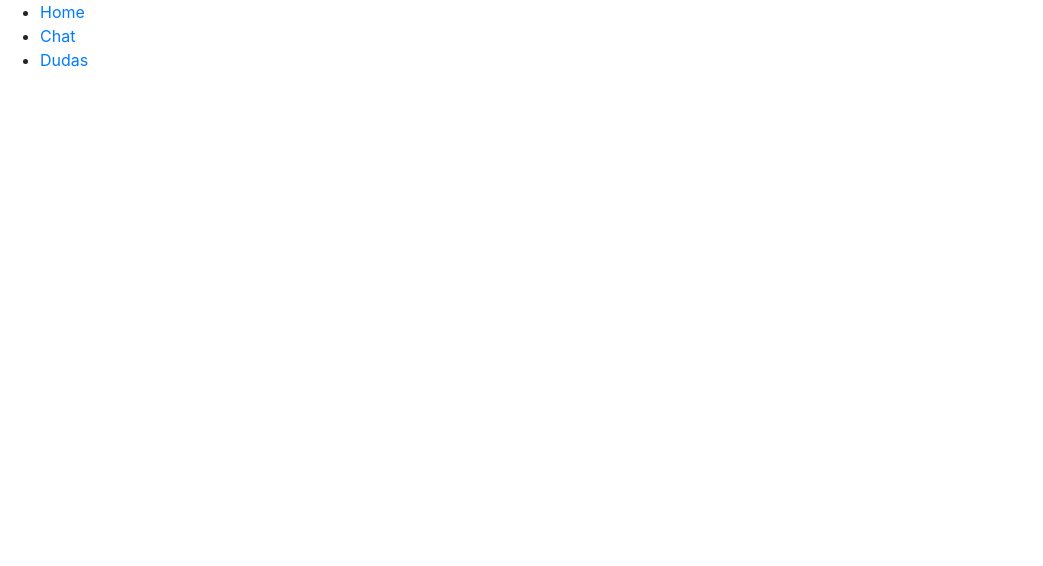
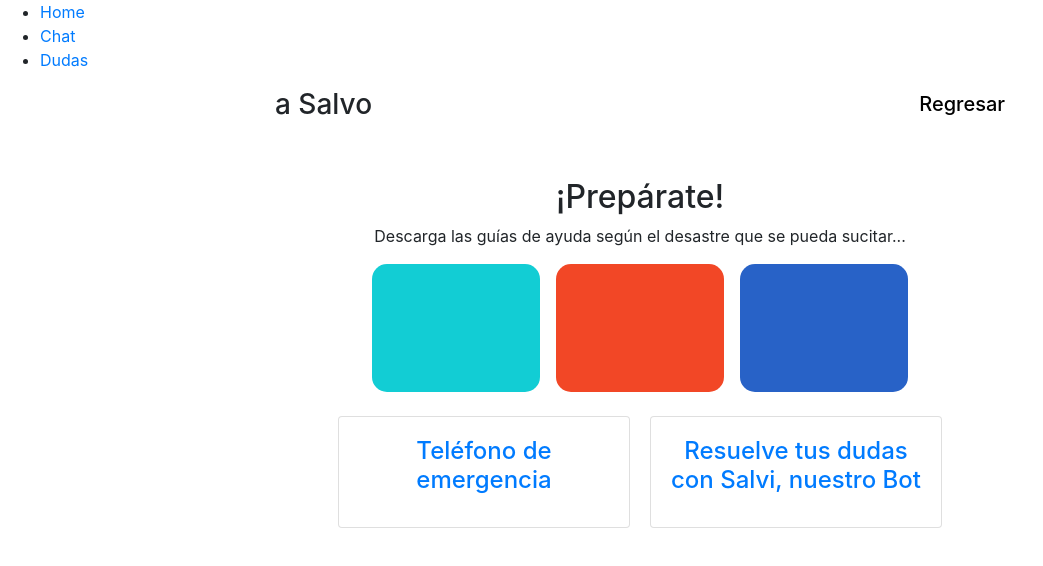
Before and after one commit to marcosmap1998/Platform, a Nuxt app: page /preparate in a window 1280 px wide. Before the commit this address had no page. Shown: the top 566 px of the page, without its empty margins (0-1043 px from the left). Built offline with nearby package versions, Linux system fonts and the light colour scheme.

Commit message:
Add files via upload

```diff
--- /dev/null
+++ b/pages/preparate.vue
@@ -0,0 +1,95 @@
+<template>
+  <div class="general-container">
+    <b-container>
+      <b-row class="justify-content-center">
+        <b-col lg="8" class="d-flex flex-row justify-content-between">
+          <div>
+            <h3>a Salvo</h3>
+          </div>
+          <div class="regresar mt-1">
+            <a href=""><h5>Regresar</h5></a>
+          </div>
+        </b-col>
+        <b-col lg="8" class="text-center mt-5">
+          <h2>¡Prepárate!</h2>
+          <p>
+            Descarga las guías de ayuda según el desastre que se pueda
+            sucitar...
+          </p>
+          <div class="d-flex flex-row justify-content-center">
+            <button class="btn mx-2 guia1"></button>
+            <button class="btn mx-2 guia2"></button>
+            <button class="btn mx-2 guia3"></button>
+          </div>
+          <div class="justify-content-center mt-4">
+            <b-card-group
+              columns
+              class="mt-3 d-flex flex-row flex-wrap justify-content-center"
+            >
+              <a href="#" class="card-tel">
+                <b-card title="Teléfono de emergencia" img-src="" img-right>
+                </b-card>
+              </a>
+              <a href="#" class="card-dudas">
+                <b-card
+                  title="Resuelve tus dudas con Salvi, nuestro Bot"
+                  img-src=""
+                  img-right
+                >
+                </b-card>
+              </a>
+            </b-card-group>
+          </div>
+        </b-col>
+      </b-row>
+    </b-container>
+  </div>
+</template>
+
+<script>
+export default {
+  layoutTransition: {
+    name: 'layout',
+    mode: 'out-in',
+  },
+}
+</script>
+
+<style scoped>
+.regresar a {
+  color: #000;
+}
+
+.regresar a:hover {
+  color: #000;
+  text-decoration: none;
+}
+
+.card-tel {
+  width: 40%;
+}
+
+.card-dudas {
+  width: 40%;
+}
+
+.guia1,
+.guia2,
+.guia3 {
+  width: 23%;
+  height: 10vw;
+  border-radius: 15px;
+}
+
+.guia1 {
+  background: #12cdd4;
+}
+
+.guia2 {
+  background: #f24726;
+}
+
+.guia3 {
+  background: #2862c7;
+}
+</style>
--- /dev/null
+++ b/pages/que-necesitas.vue
@@ -0,0 +1,77 @@
+<template>
+  <div class="general-container">
+    <b-container>
+      <b-row class="justify-content-center">
+        <b-col lg="8 d-flex flex-row justify-content-between">
+          <div>
+            <h3>a Salvo</h3>
+          </div>
+          <div class="regresar">
+            <a href=""><h5>Regresar</h5></a>
+          </div>
+        </b-col>
+        <b-col lg="8" class="text-center mt-5">
+          <h2>¿Qué necesitas?</h2>
+          <div class="justify-content-center mt-4">
+            <b-card-group
+              columns
+              class="mt-3 d-flex flex-row flex-wrap justify-content-center"
+            >
+              <a href="#" class="card-help">
+                <b-card
+                  title="Ayuda, tengo una emergencia"
+                  img-src=""
+                  img-right
+                >
+                </b-card>
+              </a>
+              <a href="#" class="card-prepare">
+                <b-card title="Prepárate" img-src="" img-right></b-card>
+              </a>
+              <a href="#" class="card-resolve">
+                <b-card
+                  title="Resuelve tus dudas con Salvi, nuestro Bot"
+                  img-src=""
+                  img-right
+                >
+                </b-card>
+              </a>
+            </b-card-group>
+          </div>
+        </b-col>
+      </b-row>
+    </b-container>
+  </div>
+</template>
+
+<script>
+export default {
+  layoutTransition: {
+    name: 'layout',
+    mode: 'out-in',
+  },
+}
+</script>
+
+<style scoped>
+.regresar a {
+  color: #000;
+}
+
+.regresar a:hover {
+  color: #000;
+  text-decoration: none;
+}
+
+.card-help {
+  width: 80%;
+}
+
+.card-prepare {
+  width: 38%;
+}
+
+.card-resolve {
+  width: 39%;
+}
+</style>
```
